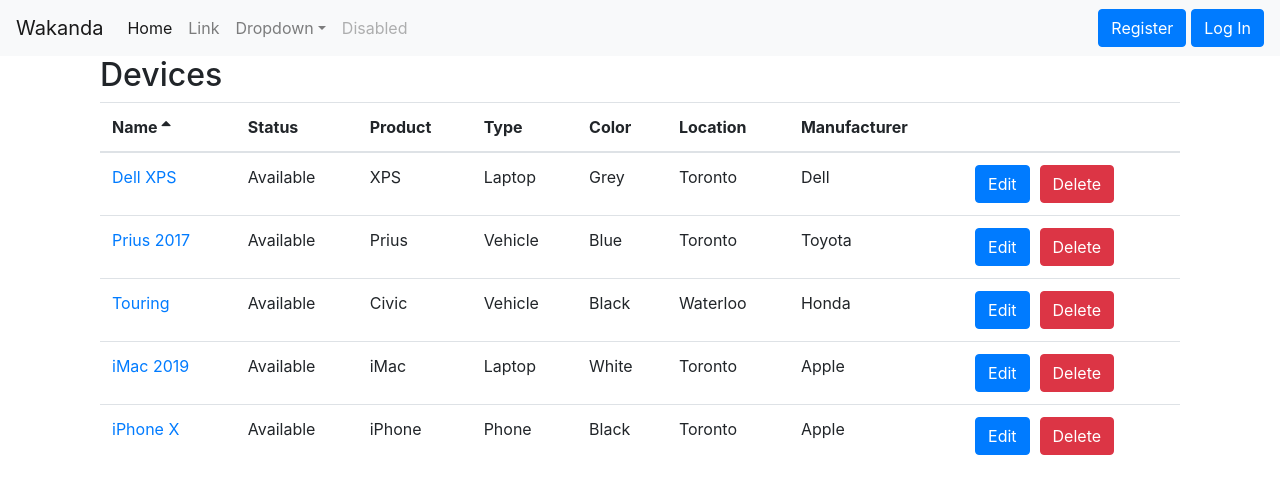
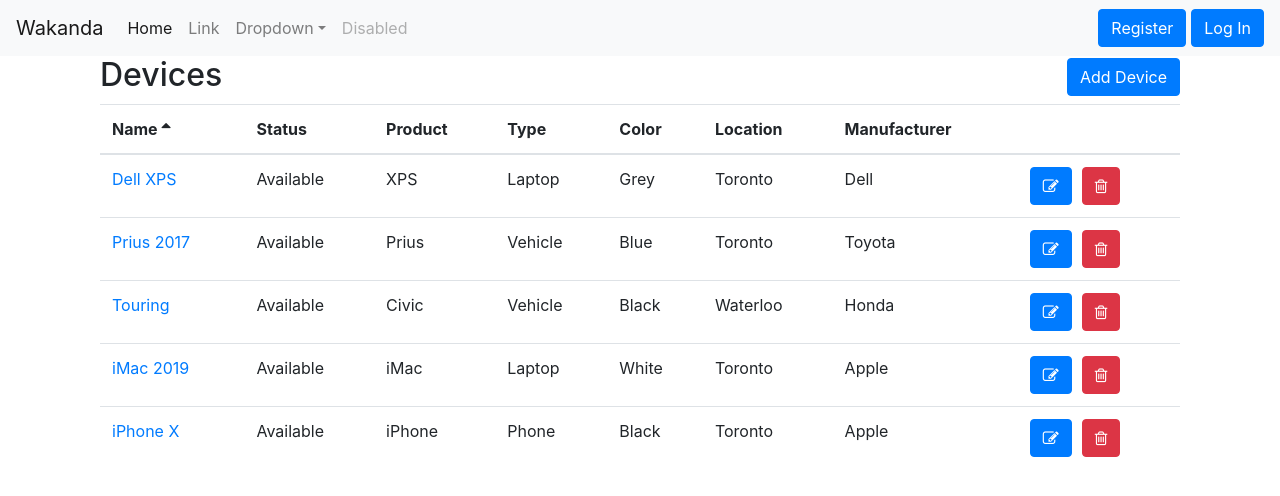
Before and after one commit to NarutoUzumaki77/BlackPanther, a React (Create React App) app: page /devices in a window 1280 px wide. Shown: the top 496 px of the page. Built offline with nearby package versions, Linux system fonts and the light colour scheme.

Commit message:
add device feature complete

```diff
--- a/src/App.js
+++ b/src/App.js
@@ -13,6 +13,7 @@
       <NavBar />
       <main role="main" className="container">
         <Switch>
+          <Route exact path="/devices/new" component={DeviceForm} />
           <Route  exact path="/devices/edit/:id" component={DeviceForm} />
           <Route  exact path="/devices/:id" component={DeviceDetails} />
           <Route path="/devices" component={Devices} />
--- a/src/components/devices/device.jsx
+++ b/src/components/devices/device.jsx
@@ -21,14 +21,14 @@
           className="btn btn-primary"
           style={{ marginRight: "10px" }}
         >
-          Edit
+          <i className="fa fa-pencil-square-o" aria-hidden="true"></i>
         </Link>
         <button
           type="button"
           className="btn btn-danger"
           onClick={() => onDelete(device)}
         >
-          Delete
+          <i className="fa fa-trash-o" aria-hidden="true"></i>
         </button>
       </td>
     </tr>
--- a/src/components/devices/deviceDetail.jsx
+++ b/src/components/devices/deviceDetail.jsx
@@ -1,5 +1,5 @@
 import React, { Component } from "react";
-import { getInventoryItem } from "../../services/fakeInventory";
+import { getItem } from "../../services/fakeInventory";
 
 class DeviceDetail extends Component {
   constructor(props) {
@@ -12,7 +12,8 @@
   }
 
   componentDidMount() {
-    const detail = getInventoryItem(this.props.match.params.id);
+    const detail = getItem(this.props.match.params.id);
+
     this.setState({
       detail,
       location: detail.location.name,
@@ -22,7 +23,7 @@
 
   goBack = () => {
     this.props.history.push("/");
-  }
+  };
 
   render() {
     const {
--- a/src/components/devices/deviceForm.jsx
+++ b/src/components/devices/deviceForm.jsx
@@ -1,6 +1,6 @@
 import React from "react";
 import Form from "../common/form";
-import { getInventoryItem, saveItem } from "../../services/fakeInventory";
+import { getItem, saveItem } from "../../services/fakeInventory";
 import { getLocations } from "../../services/fakeCompanyLocation";
 import Joi from "joi-browser";
 
@@ -38,12 +38,29 @@
   };
 
   componentDidMount() {
+    const device_id = this.props.match.params.id;
     const locations = getLocations();
 
-    const device_id = this.props.match.params.id;
-    if (!device_id) return;
+    if (!device_id) {
+      this.setState({
+        options: locations,
+        selectedOption: locations[0].name,
+        data: {
+          name: "",
+          color: "",
+          product: "",
+          manufacturer: "",
+          type: "",
+          purchase_date: "",
+          location: locations[0].name,
+          status: "Available",
+          details: "",
+        },
+      });
+      return;
+    }
 
-    const device = getInventoryItem(device_id);
+    const device = getItem(device_id);
     this.setState({
       data: {
         name: device.name,
@@ -65,7 +82,8 @@
     const { data, options, selectedOption } = this.state;
     let location = options.find((g) => g.name === selectedOption);
 
-    const device_id = this.props.match.params.id;
+    let device_id = this.props.match.params.id;
+    if (!device_id) device_id = null;
     const formatted_device = this.formatDevice(data, device_id, location);
 
     saveItem(formatted_device);
--- a/src/components/devices/devices.jsx
+++ b/src/components/devices/devices.jsx
@@ -3,6 +3,7 @@
 import DeviceTable from "./deviceTable";
 import { paginate } from "../../utils/paginate";
 import { getAllItems, deleteItem } from "../../services/fakeInventory";
+import { Link } from "react-router-dom";
 import _ from "lodash";
 
 class Devices extends Component {
@@ -18,6 +19,7 @@
 
   componentDidMount() {
     const devices = getAllItems();
+    console.log(devices);
     this.setState({ devices });
   }
 
@@ -58,7 +60,18 @@
 
     return (
       <div className="container">
-        <h2>Devices</h2>
+        <div className="row">
+          <div className="col-md-auto">
+            <h2>Devices</h2>
+          </div>
+          <div className="col">
+            <h2 style={{ textAlign: "right" }}>
+              <Link to="/devices/new" type="button" className="btn btn-primary">
+                Add Device
+              </Link>
+            </h2>
+          </div>
+        </div>
         <DeviceTable
           columns={columns}
           onSort={this.handleSort}
--- a/src/services/fakeInventory.js
+++ b/src/services/fakeInventory.js
@@ -100,17 +100,19 @@
 	return inventory;
 }
 
-export function getInventoryItem(id) {
+export function getItem(id) {
 	return inventory.find(i => i.id === id);
 }
 
 export function saveItem(item) {
-	let ItemInDB = inventory.find(i => i.id === item.id) || {};
+  let ItemInDB = inventory.find(i => i.id === item.id) || {};
+  ItemInDB.name = item.name
+  ItemInDB.status = item.status
 	ItemInDB.product = item.product
 	ItemInDB.type = item.type
 	ItemInDB.manufacturer = item.manufacturer
 	ItemInDB.color = item.color
-	ItemInDB.detail = item.detail
+	ItemInDB.details = item.details
   ItemInDB.purchase_date = item.purchase_date
   ItemInDB.location = item.location
 
```
